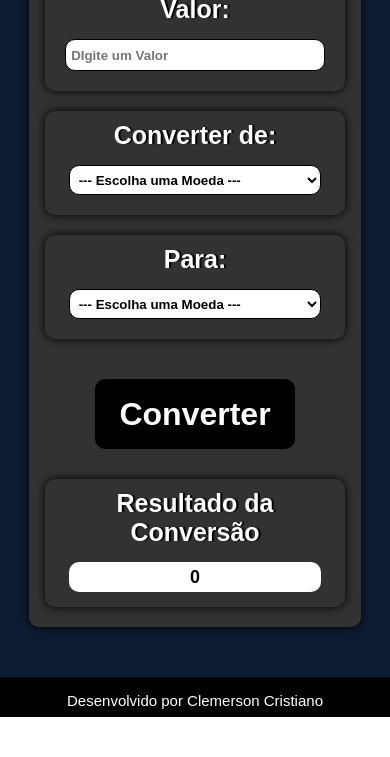
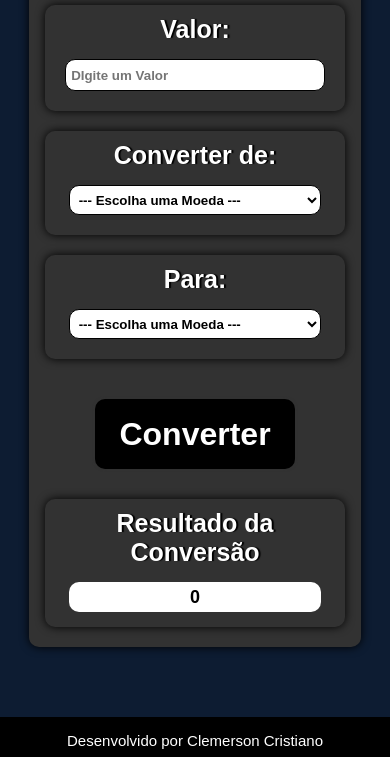
Before and after one commit to ClemersonCristiano/Exemplo-Conversor-Moedas, a plain HTML site: page index.html in a window 390 px wide. Shown: the part 123-880 px from the top of the page. Before the commit the page ends 844 px from the top, so only its background shows below. Drawn offline with Linux system fonts and the light colour scheme.

Commit message:
fix: tentando corrigi bug de rolagem no mobile

```diff
--- a/estilos/mobile.css
+++ b/estilos/mobile.css
@@ -59,6 +59,7 @@
 
     main > .containerForm{
         width: 80%;
+        margin: 20px 0px;
     }
 
     main > h1{
```
